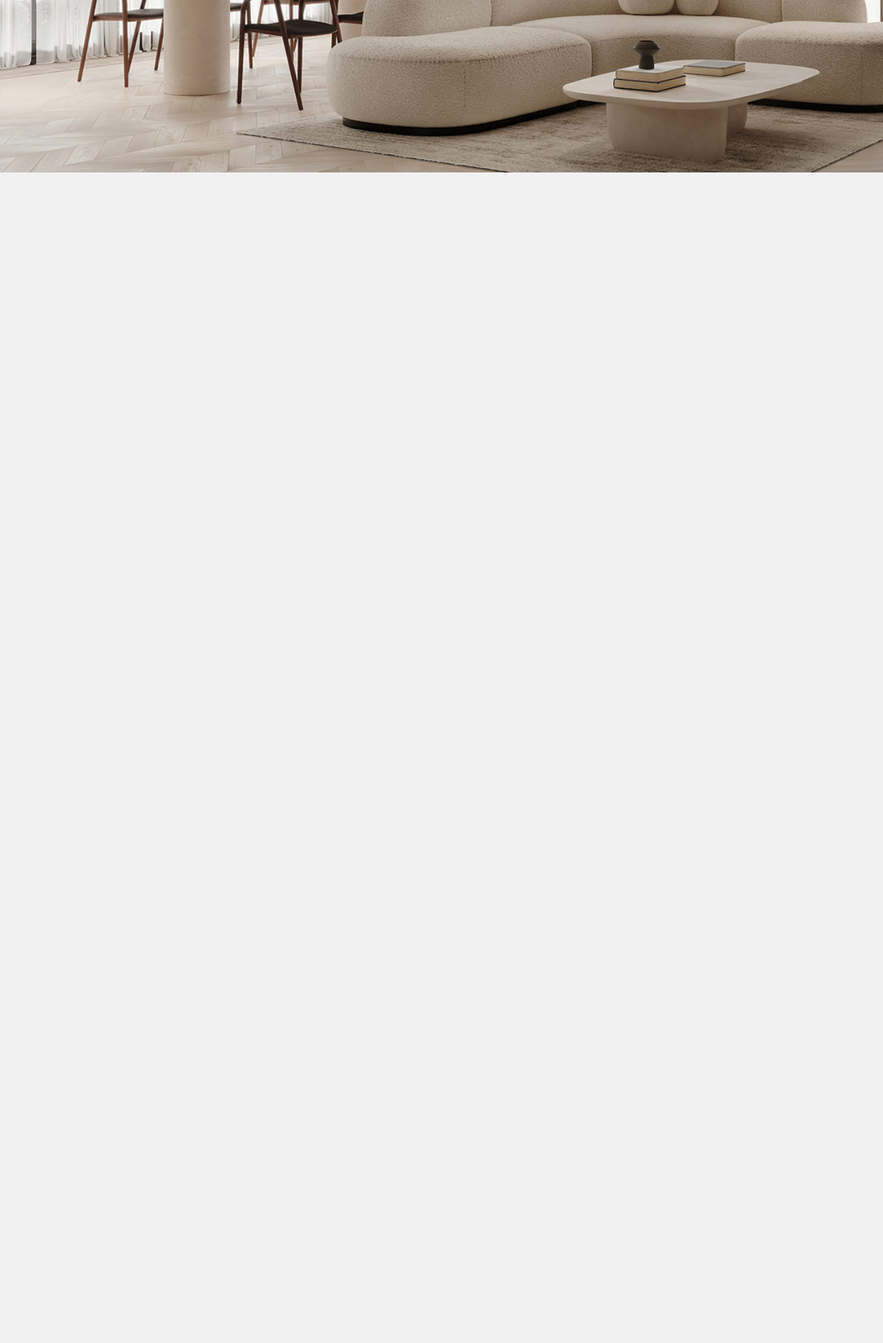
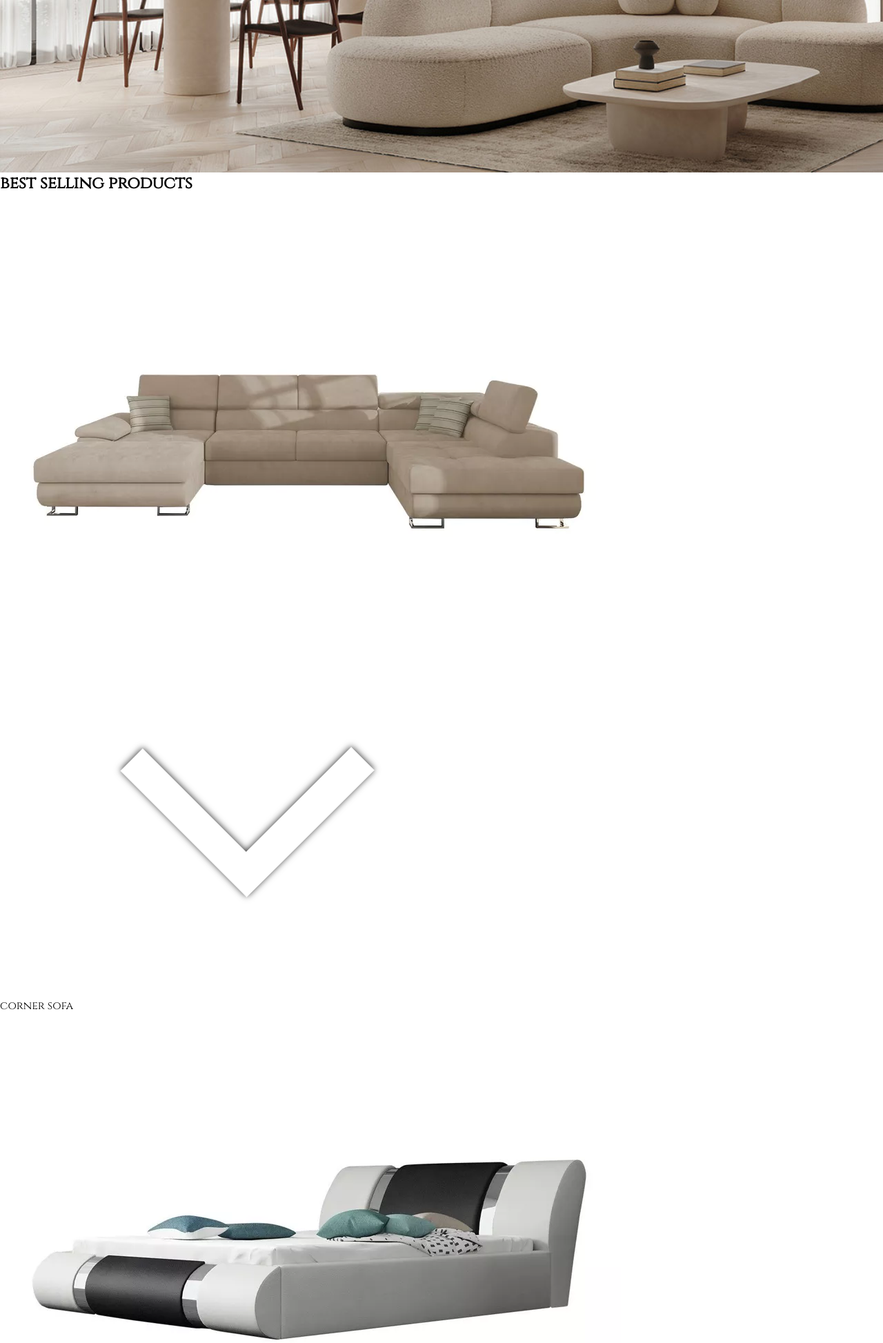
Before and after one commit to iustina-d/COVER-AJAX-Website, a Flask app: page / in a window 1280 px wide. Shown: the part 550-2497 px from the top of the page at 69% size. Before the commit the page ends 800 px from the top, so only its background shows below. Run offline with Flask 2, Linux system fonts and the light colour scheme; some libraries are stand-ins or nearby versions.

Commit message:
create the best-selling products section

```diff
--- a/templates/home.html
+++ b/templates/home.html
@@ -14,7 +14,7 @@
       src="https://kit.fontawesome.com/ae97ef602e.js"
       crossorigin="anonymous"
     ></script>
-    <link rel="stylesheet" href="/static/css/home.css">
+    <link rel="stylesheet" href="/static/css/home.css" />
     <title>Online Store - Home Page</title>
   </head>
   <body>
@@ -38,5 +38,69 @@
     <header class="header-section">
       <h1 class="header-heading"><span>Cover</span> Ajax</h1>
     </header>
+    <section class="best-selling-product-section">
+      <h1 class="section-title">best selling products</h1>
+      <div class="product-container">
+        <div class="product-card">
+          <img
+            src="/static/images/home/best-sel-img1.webp"
+            alt=""
+            class="product-img"
+          />
+          <p class="product-name">
+            corner sofa<img
+              src="/static/images/home/arrow.png"
+              alt="arrow-image"
+              class="arrow-img"
+            />
+          </p>
+        </div>
+        <div class="product-card">
+          <img
+            src="/static/images/home/best-sel-img2.webp"
+            alt=""
+            class="product-img"
+          />
+          <p class="product-name">
+            bed
+            <img
+              src="/static/images/home/arrow.png"
+              alt="arrow-image"
+              class="arrow-img"
+            />
+          </p>
+        </div>
+        <div class="product-card">
+          <img
+            src="/static/images/home/best-sel-img3.webp"
+            alt=""
+            class="product-img"
+          />
+          <p class="product-name">
+            living room furniture
+            <img
+              src="/static/images/home/arrow.png"
+              alt="arrow-image"
+              class="arrow-img"
+            />
+          </p>
+        </div>
+        <div class="product-card">
+          <img
+            src="/static/images/home/best-sel-img4.webp"
+            alt=""
+            class="product-img"
+          />
+          <p class="product-name">
+            wardrobe
+            <img
+              src="/static/images/home/arrow.png"
+              alt="arrow-image"
+              class="arrow-img"
+            />
+          </p>
+        </div>
+      </div>
+    </section>
   </body>
 </html>
```
